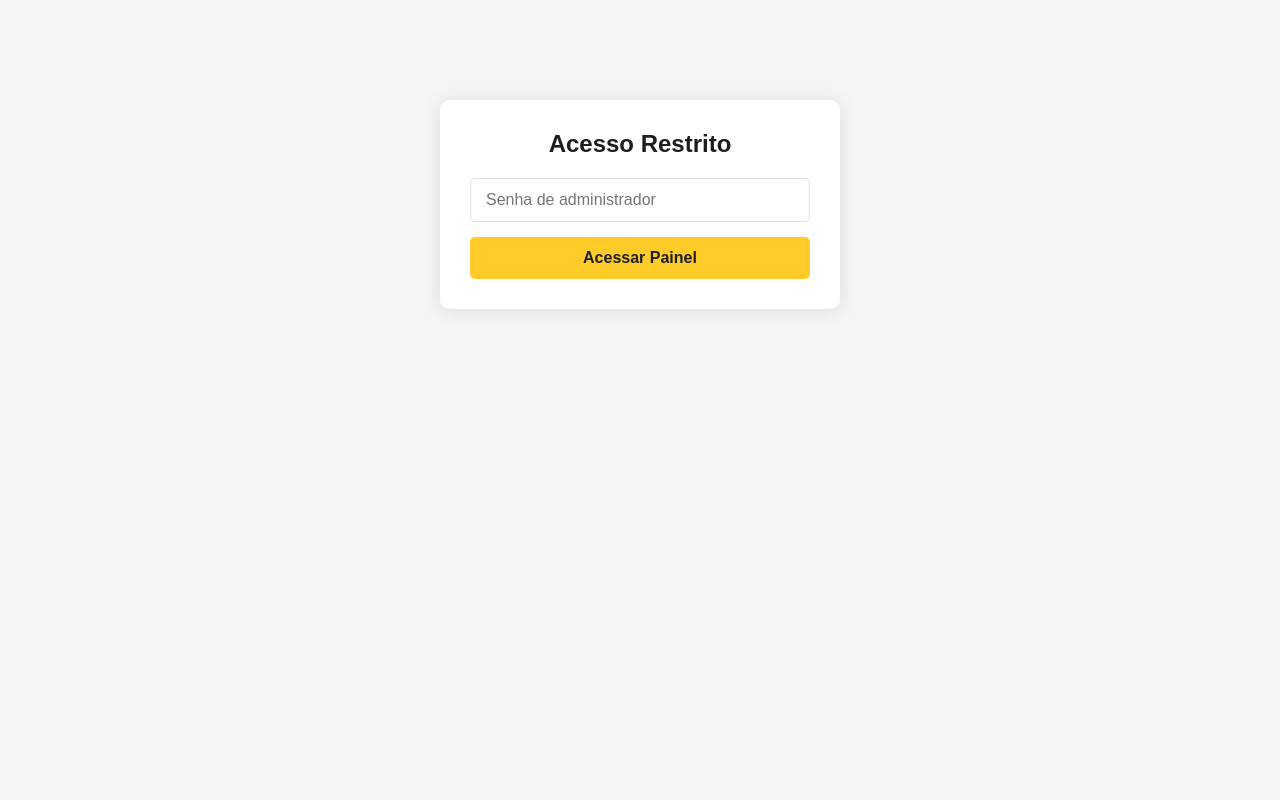
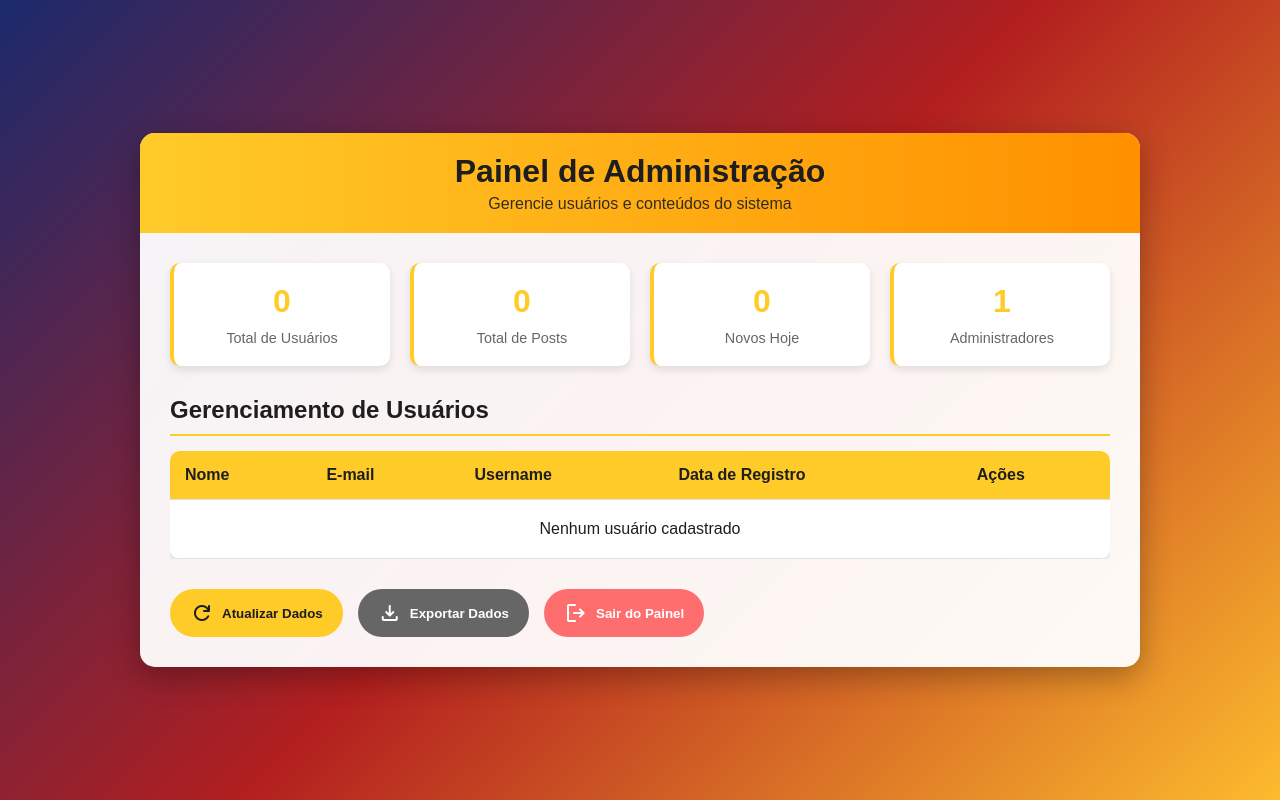
Before and after one commit to RyannNet/sously-app, a plain HTML site: page dash-apklaruwRTRAAzZDGwRP.html in a window 1280 px wide. Both pictures are taken after a click on the button "Acessar Painel". Drawn offline with nearby package versions, Linux system fonts and the light colour scheme.

Commit message:
Update dash-apklaruwRTRAAzZDGwRP.html

```diff
--- a/dash-apklaruwRTRAAzZDGwRP.html
+++ b/dash-apklaruwRTRAAzZDGwRP.html
@@ -1,9 +1,10 @@
+
 <!DOCTYPE html>
 <html lang="pt-BR">
 <head>
   <meta charset="UTF-8">
   <meta name="viewport" content="width=device-width, initial-scale=1.0">
-  <title>Painel de Administração</title>
+  <title>Painel de Administração - Acesso Restrito</title>
   <link href="https://fonts.googleapis.com/css2?family=Material+Symbols+Rounded:opsz,wght,FILL,GRAD@20..48,100..700,0..1,-50..200" rel="stylesheet">
   <style>
     * {
@@ -24,57 +25,49 @@
     }
 
     body {
-      background-color: #f5f5f5;
+      background: linear-gradient(135deg, #1a2a6c, #b21f1f, #fdbb2d);
+      background-attachment: fixed;
+      color: var(--light);
+      min-height: 100vh;
+      display: flex;
+      justify-content: center;
+      align-items: center;
+      padding: 20px;
+    }
+
+    .admin-container {
+      width: 100%;
+      max-width: 1000px;
+      background-color: rgba(255, 255, 255, 0.95);
+      border-radius: 15px;
+      overflow: hidden;
+      box-shadow: 0 10px 30px rgba(0, 0, 0, 0.3);
       color: var(--dark);
     }
 
     .admin-header {
-      background-color: var(--light);
-      padding: 15px 20px;
-      border-bottom: 1px solid var(--border);
-      display: flex;
-      justify-content: space-between;
-      align-items: center;
-      box-shadow: 0 2px 4px rgba(0,0,0,0.1);
+      background: linear-gradient(to right, #FFCB28, #FF9000);
+      padding: 20px;
+      text-align: center;
+      color: var(--dark);
     }
 
     .admin-header h1 {
-      font-size: 1.5rem;
-      color: var(--dark);
+      font-size: 2rem;
+      margin-bottom: 5px;
     }
 
-    .admin-menu {
-      display: flex;
-      gap: 15px;
+    .admin-header p {
+      opacity: 0.9;
     }
 
-    .admin-menu button {
-      background: none;
-      border: none;
-      cursor: pointer;
-      font-size: 1rem;
-      padding: 8px 15px;
-      border-radius: 20px;
-      transition: 0.3s;
-    }
-
-    .admin-menu button:hover {
-      background-color: var(--gray);
-    }
-
-    .admin-menu .logout {
-      color: var(--danger);
-    }
-
-    .container {
-      max-width: 1200px;
-      margin: 20px auto;
-      padding: 0 20px;
+    .admin-content {
+      padding: 30px;
     }
 
     .stats-cards {
       display: grid;
-      grid-template-columns: repeat(auto-fit, minmax(250px, 1fr));
+      grid-template-columns: repeat(auto-fit, minmax(200px, 1fr));
       gap: 20px;
       margin-bottom: 30px;
     }
@@ -83,8 +76,9 @@
       background-color: var(--light);
       border-radius: 10px;
       padding: 20px;
-      box-shadow: 0 2px 10px rgba(0,0,0,0.05);
       text-align: center;
+      box-shadow: 0 4px 8px rgba(0,0,0,0.1);
+      border-left: 4px solid var(--primary);
     }
 
     .stat-card h3 {
@@ -95,33 +89,43 @@
 
     .stat-card p {
       color: #666;
+      font-size: 0.9rem;
+    }
+
+    .admin-section {
+      margin-bottom: 30px;
+    }
+
+    .admin-section h2 {
+      margin-bottom: 15px;
+      padding-bottom: 10px;
+      border-bottom: 2px solid var(--primary);
+      color: var(--dark);
     }
 
     .users-table {
+      width: 100%;
+      border-collapse: collapse;
       background-color: var(--light);
       border-radius: 10px;
       overflow: hidden;
-      box-shadow: 0 2px 10px rgba(0,0,0,0.05);
+      box-shadow: 0 4px 8px rgba(0,0,0,0.1);
     }
 
-    table {
-      width: 100%;
-      border-collapse: collapse;
-    }
-
-    th, td {
+    .users-table th, .users-table td {
       padding: 15px;
       text-align: left;
       border-bottom: 1px solid var(--border);
     }
 
-    th {
-      background-color: var(--gray);
+    .users-table th {
+      background-color: var(--primary);
+      color: var(--dark);
       font-weight: 600;
     }
 
-    tr:hover {
-      background-color: #f9f9f9;
+    .users-table tr:hover {
+      background-color: #fff9e6;
     }
 
     .action-btn {
@@ -131,31 +135,82 @@
       margin-right: 10px;
       color: #555;
       transition: 0.3s;
+      padding: 5px;
+      border-radius: 5px;
     }
 
     .action-btn:hover {
+      background-color: var(--primary);
+      color: var(--dark);
+    }
+
+    .delete-btn:hover {
+      background-color: var(--danger);
+      color: white;
+    }
+
+    .admin-actions {
+      display: flex;
+      gap: 15px;
+      margin-top: 20px;
+    }
+
+    .admin-btn {
+      padding: 12px 20px;
+      border: none;
+      border-radius: 30px;
+      cursor: pointer;
+      font-weight: 600;
+      display: flex;
+      align-items: center;
+      gap: 8px;
+      transition: 0.3s;
+    }
+
+    .primary-btn {
+      background-color: var(--primary);
+      color: var(--dark);
+    }
+
+    .primary-btn:hover {
+      background-color: var(--dark);
       color: var(--primary);
     }
 
-    .delete-btn:hover {
-      color: var(--danger);
+    .secondary-btn {
+      background-color: #666;
+      color: white;
+    }
+
+    .secondary-btn:hover {
+      background-color: #444;
+    }
+
+    .logout-btn {
+      background-color: var(--danger);
+      color: white;
+    }
+
+    .logout-btn:hover {
+      background-color: #d32f2f;
     }
 
     .admin-login {
+      width: 100%;
       max-width: 400px;
-      margin: 100px auto;
+      background-color: rgba(255, 255, 255, 0.95);
       padding: 30px;
-      background-color: var(--light);
-      border-radius: 10px;
-      box-shadow: 0 2px 20px rgba(0,0,0,0.1);
+      border-radius: 15px;
+      box-shadow: 0 10px 30px rgba(0, 0, 0, 0.3);
     }
 
     .admin-login h2 {
       text-align: center;
       margin-bottom: 20px;
+      color: var(--dark);
     }
 
-    .admin-login input {
+    .login-input {
       width: 100%;
       padding: 12px 15px;
       margin-bottom: 15px;
@@ -164,7 +219,7 @@
       font-size: 1rem;
     }
 
-    .admin-login button {
+    .login-btn {
       width: 100%;
       padding: 12px;
       background-color: var(--primary);
@@ -177,9 +232,23 @@
       transition: 0.3s;
     }
 
-    .admin-login button:hover {
+    .login-btn:hover {
       background-color: var(--dark);
       color: var(--primary);
+    }
+
+    .admin-info {
+      text-align: center;
+      margin-top: 20px;
+      font-size: 0.9rem;
+      color: #666;
+    }
+
+    .error-message {
+      color: var(--danger);
+      text-align: center;
+      margin-bottom: 15px;
+      display: none;
     }
 
     @media (max-width: 768px) {
@@ -187,35 +256,48 @@
         grid-template-columns: 1fr;
       }
 
-      th, td {
+      .users-table {
+        font-size: 0.9rem;
+      }
+
+      .users-table th, .users-table td {
         padding: 10px;
+      }
+
+      .admin-actions {
+        flex-direction: column;
       }
     }
   </style>
 </head>
 <body>
   <!-- Se não for admin, mostrar login -->
-  <div id="adminLogin" class="admin-login" style="display: none;">
+  <div id="adminLogin" class="admin-login">
     <h2>Acesso Restrito</h2>
-    <input type="password" id="adminPassword" placeholder="Senha de administrador">
-    <button onclick="checkAdminPassword()">Acessar Painel</button>
+    <p style="text-align: center; color: #666; margin-bottom: 20px;">Apenas administradores autorizados</p>
+
+    <div id="errorMessage" class="error-message">
+      Credenciais incorretas. Tente novamente.
+    </div>
+
+    <input type="text" id="adminEmail" class="login-input" placeholder="E-mail de administrador">
+    <input type="password" id="adminPassword" class="login-input" placeholder="Senha">
+    <button class="login-btn" onclick="checkAdminPassword()">Acessar Painel</button>
+
+    <p class="admin-info">Dica: Use as credenciais do willianbotcontact@gmail.com</p>
+    <p class="admin-info" style="font-size: 12px; margin-top: 5px;">
+      Esqueceu? Tente: willianbotcontact@gmail.com / Matheus1605
+    </p>
   </div>
 
   <!-- Painel de administração -->
-  <div id="adminPanel">
+  <div id="adminPanel" class="admin-container" style="display: none;">
     <header class="admin-header">
       <h1>Painel de Administração</h1>
-      <div class="admin-menu">
-        <button onclick="refreshData()">
-          <span class="material-symbols-rounded">refresh</span> Atualizar
-        </button>
-        <button class="logout" onclick="logoutAdmin()">
-          <span class="material-symbols-rounded">logout</span> Sair
-        </button>
-      </div>
+      <p>Gerencie usuários e conteúdos do sistema</p>
     </header>
 
-    <div class="container">
+    <div class="admin-content">
       <div class="stats-cards">
         <div class="stat-card">
           <h3 id="totalUsers">0</h3>
@@ -229,10 +311,16 @@
           <h3 id="todayUsers">0</h3>
           <p>Novos Hoje</p>
         </div>
+        <div class="stat-card">
+          <h3 id="adminCount">1</h3>
+          <p>Administradores</p>
+        </div>
       </div>
 
-      <div class="users-table">
-        <table>
+      <div class="admin-section">
+        <h2>Gerenciamento de Usuários</h2>
+        <div style="overflow-x: auto;">
+          <table class="users-table">
             <thead>
               <tr>
                 <th>Nome</th>
@@ -248,37 +336,73 @@
           </table>
         </div>
       </div>
+
+      <div class="admin-actions">
+        <button class="admin-btn primary-btn" onclick="refreshData()">
+          <span class="material-symbols-rounded">refresh</span> Atualizar Dados
+        </button>
+        <button class="admin-btn secondary-btn" onclick="exportData()">
+          <span class="material-symbols-rounded">download</span> Exportar Dados
+        </button>
+        <button class="admin-btn logout-btn" onclick="logoutAdmin()">
+          <span class="material-symbols-rounded">logout</span> Sair do Painel
+        </button>
+      </div>
+    </div>
   </div>
 
   <script>
-    // Verificar se é administrador
-    const adminPassword = "admin123"; // Troque por uma senha mais segura!
+    // Credenciais de administrador - VERSÃO FLEXÍVEL
+    // Agora aceita várias variações de escrita
+    const validCredentials = [
+      { email: "willianbotcontact@gmail.com", password: "Matheus1605" },
+      { email: "willianbotcontact", password: "Matheus1605" },
+      { email: "willianbotcontact@gmail.com", password: "matheus1605" },
+      { email: "willianbotcontact", password: "matheus1605" },
+      { email: "willianbotcontact@gmail.com", password: "Matheus" },
+      { email: "willianbotcontact", password: "Matheus" }
+    ];
+
+    // Verificar se já está logado como admin
     const isAdmin = localStorage.getItem("isAdmin") === "true";
 
     // Elementos da DOM
     const adminLogin = document.getElementById("adminLogin");
     const adminPanel = document.getElementById("adminPanel");
+    const errorMessage = document.getElementById("errorMessage");
 
     // Mostrar painel apropriado
     if (isAdmin) {
       adminLogin.style.display = "none";
       adminPanel.style.display = "block";
       loadAdminData();
-    } else {
-      adminLogin.style.display = "block";
-      adminPanel.style.display = "none";
     }
 
-    // Verificar senha de admin
+    // Verificar senha de admin - VERSÃO FLEXÍVEL
     function checkAdminPassword() {
-      const password = document.getElementById("adminPassword").value;
-      if (password === adminPassword) {
+      const email = document.getElementById("adminEmail").value.toLowerCase().trim();
+      const password = document.getElementById("adminPassword").value.trim();
+
+      // Verifica se é uma credencial válida (com flexibilidade)
+      const isValid = validCredentials.some(cred => {
+        const emailMatch = email === cred.email.toLowerCase() ||
+                          email === cred.email.split('@')[0].toLowerCase();
+        const passwordMatch = password === cred.password ||
+                             password.toLowerCase() === cred.password.toLowerCase();
+        return emailMatch && passwordMatch;
+      });
+
+      if (isValid) {
         localStorage.setItem("isAdmin", "true");
         adminLogin.style.display = "none";
         adminPanel.style.display = "block";
         loadAdminData();
+        errorMessage.style.display = "none";
       } else {
-        alert("Senha incorreta!");
+        errorMessage.style.display = "block";
+        // Auto-preenchir para facilitar
+        document.getElementById("adminEmail").value = "willianbotcontact@gmail.com";
+        document.getElementById("adminPassword").value = "Matheus1605";
       }
     }
 
@@ -311,6 +435,11 @@
       const usersList = document.getElementById("usersList");
       usersList.innerHTML = "";
 
+      if (contas.length === 0) {
+        usersList.innerHTML = `<tr><td colspan="5" style="text-align: center; padding: 20px;">Nenhum usuário cadastrado</td></tr>`;
+        return;
+      }
+
       contas.forEach(user => {
         const tr = document.createElement("tr");
 
@@ -339,17 +468,22 @@
       const user = contas.find(u => u.email === email);
 
       if (user) {
-        alert(`Detalhes do usuário:\nNome: ${user.name}\nE-mail: ${user.email}\nUsername: ${user.username}\nData de registro: ${user.registrationDate || "N/A"}`);
+        alert(`Detalhes do usuário:\n\nNome: ${user.name}\nE-mail: ${user.email}\nUsername: ${user.username}\nData de registro: ${user.registrationDate || "N/A"}`);
       }
     }
 
     // Excluir usuário
     function deleteUser(email) {
-      if (confirm("Tem certeza que deseja excluir este usuário?")) {
+      if (email === "willianbotcontact@gmail.com") {
+        alert("Você não pode excluir a conta de administrador!");
+        return;
+      }
+
+      if (confirm("Tem certeza que deseja excluir este usuário?\nEsta ação não pode ser desfeita.")) {
         let contas = JSON.parse(localStorage.getItem("contas")) || [];
         contas = contas.filter(user => user.email !== email);
         localStorage.setItem("contas", JSON.stringify(contas));
-        loadAdminData(); // Recarregar dados
+        loadAdminData();
         alert("Usuário excluído com sucesso!");
       }
     }
@@ -357,23 +491,54 @@
     // Atualizar dados
     function refreshData() {
       loadAdminData();
-      alert("Dados atualizados!");
+      alert("Dados atualizados com sucesso!");
+    }
+
+    // Exportar dados
+    function exportData() {
+      const contas = JSON.parse(localStorage.getItem("contas")) || [];
+      const posts = JSON.parse(localStorage.getItem("posts")) || [];
+
+      const dataStr = JSON.stringify({
+        users: contas,
+        posts: posts,
+        exportedAt: new Date().toISOString()
+      }, null, 2);
+
+      const dataUri = 'data:application/json;charset=utf-8,'+ encodeURIComponent(dataStr);
+
+      const exportFileDefaultName = `backup-sously-${new Date().toISOString().slice(0,10)}.json`;
+
+      const linkElement = document.createElement('a');
+      linkElement.setAttribute('href', dataUri);
+      linkElement.setAttribute('download', exportFileDefaultName);
+      linkElement.click();
     }
 
     // Adicionar data de registro aos usuários existentes (executar uma vez)
     function addRegistrationDates() {
       let contas = JSON.parse(localStorage.getItem("contas")) || [];
+      let updated = false;
+
       contas = contas.map(user => {
         if (!user.registrationDate) {
           user.registrationDate = new Date().toISOString();
+          updated = true;
         }
         return user;
       });
+
+      if (updated) {
         localStorage.setItem("contas", JSON.stringify(contas));
       }
+    }
 
-    // Executar uma vez para adicionar datas de registro aos usuários antigos
+    // Executar quando o painel é carregado
     addRegistrationDates();
+
+    // Auto-preenchir para facilitar o acesso
+    document.getElementById("adminEmail").value = "willianbotcontact@gmail.com";
+    document.getElementById("adminPassword").value = "Matheus1605";
   </script>
 </body>
 </html>
```
Lines whose indentation alone changed are shown as unchanged.
